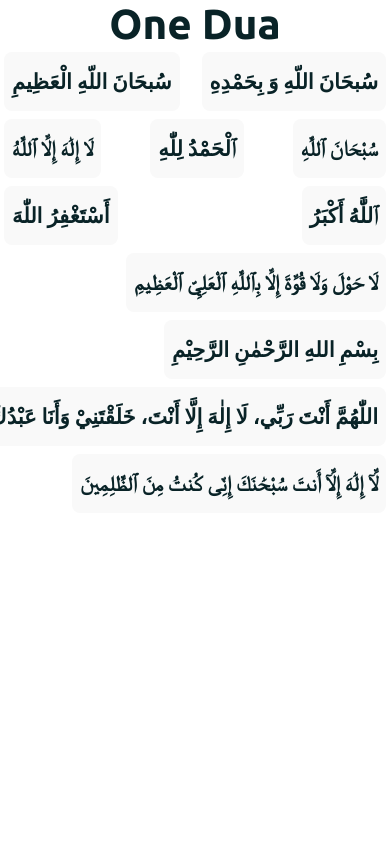
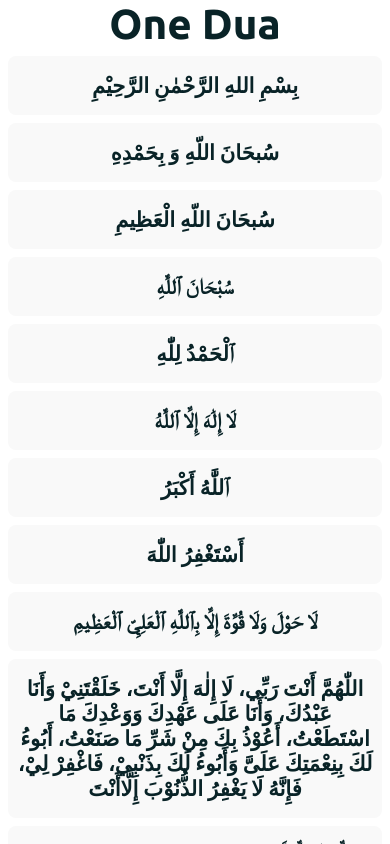
Before and after one commit to AfaanBilal/one-dua, a React Native app: screen / in a window 390 px wide. Built offline with nearby package versions, Linux system fonts and the light colour scheme.

Commit message:
✨ More duas

```diff
--- a/App.tsx
+++ b/App.tsx
@@ -16,6 +16,7 @@ import TitleText from './src/components/text/TitleText';
 import BigCard from './src/components/cards/BigCard';
 
 const duas = [
+    'بِسْمِ اللهِ الرَّحْمٰنِ الرَّحِيْمِ',
     'سُبحَانَ اللّهِ وَ بِحَمْدِهِ',
     'سُبحَانَ اللّهِ الْعَظِيمِ',
     'سُبْحَانَ ٱللَّٰهِ',
@@ -24,9 +25,12 @@ const duas = [
     'ٱللَّٰهُ أَكْبَرُ',
     'أَسْتَغْفِرُ اللّٰهَ',
     'لَا حَوْلَ وَلَا قُوَّةَ إِلَّا بِٱللَّٰهِ ٱلْعَلِيِّ ٱلْعَظِيمِ',
-    'بِسْمِ اللهِ الرَّحْمٰنِ الرَّحِيْمِ',
     'اللّٰهُمَّ أَنْتَ رَبِّي، لَا إِلٰهَ إِلَّا أَنْتَ، خَلَقْتَنِيْ وَأَنَا عَبْدُكَ، وَأَنَا عَلَى عَهْدِكَ وَوَعْدِكَ مَا اسْتَطَعْتُ، أَعُوْذُ بِكَ مِنْ شَرِّ مَا صَنَعْتُ، أَبُوءُ لَكَ بِنِعْمَتِكَ عَلَىَّ وَأَبُوءُ لَكَ بِذَنْبِيْ، فَاغْفِرْ لِيْ، فَإِنَّهُ لَا يَغْفِرُ الذُّنُوْبَ إِلَّاأَنْتَ',
     'لَّآ إِلَٰهَ إِلَّآ أَنتَ سُبْحَٰنَكَ إِنِّى كُنتُ مِنَ ٱلظَّٰلِمِينَ',
+    'بِاسْمِكَ اللَّهُمَّ أَمُوتُ وَأَحْيَا',
+    'الْحَمْدُ لِلَّهِ الَّذِي أَحْيَانَا بَعْدَ مَا أَمَاتَنَا وَإِلَيْهِ النُّشُورُ',
+    'إِنَّا ِلِلَّٰهِ وَإِنَّا إِلَيْهِ رَاجِعُونَ',
+    'اللَّهُمَّ إِنِّي أَعُوذُ بِكَ مِنَ الْخُبُثِ وَالْخَبَائِثِ',
 ];
 
 export default function App() {
@@ -64,7 +68,7 @@ const styles = StyleSheet.create({
         flex: 1,
     },
     cardContainer: {
-        padding: SpacingH.s0,
+        padding: SpacingH.s1,
         flexDirection: 'row-reverse',
         justifyContent: 'space-between',
         flexWrap: 'wrap',
--- a/src/components/cards/BigCard.tsx
+++ b/src/components/cards/BigCard.tsx
@@ -22,6 +22,7 @@ export default BigCard;
 
 const styles = StyleSheet.create({
     card: {
+        width: '100%',
         justifyContent: 'center',
         alignItems: 'center',
         paddingHorizontal: SpacingW.s2,
@@ -33,7 +34,7 @@ const styles = StyleSheet.create({
     text: {
         fontSize: FontSize.NORMED,
         color: Colors.DARK,
-        textAlign: 'right',
+        textAlign: 'center',
         fontWeight: 'bold',
     },
 });
--- a/src/types/index.ts
+++ b/src/types/index.ts
@@ -8,3 +8,9 @@
 export type WithChildren = {
     children: React.ReactNode;
 };
+
+export type Dua = {
+    id: string;
+    text: string;
+    audio?: string;
+};
```
